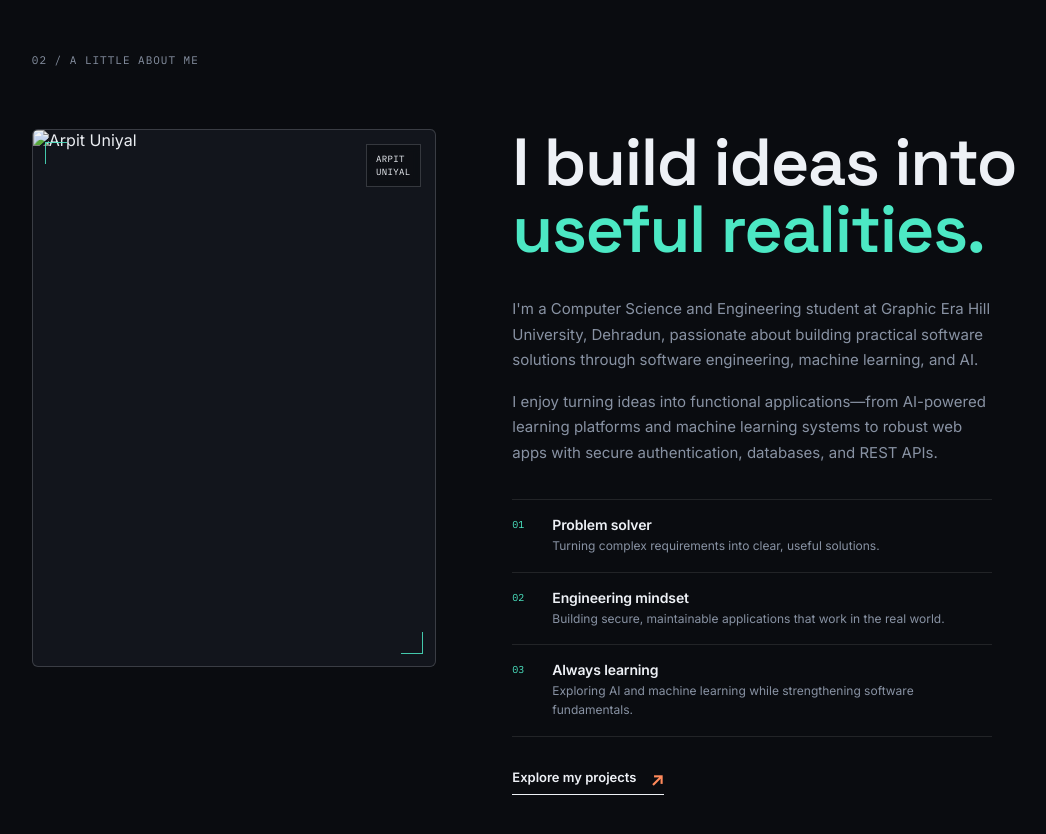
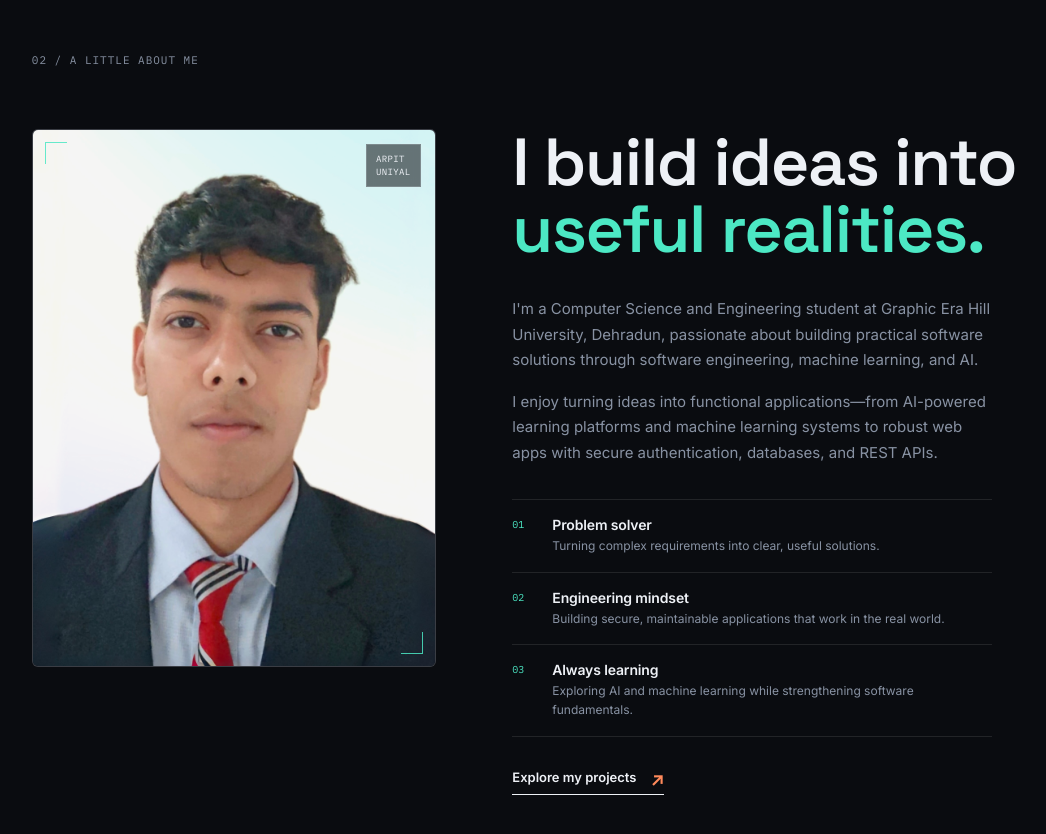
Before and after one commit to ArpitUniyal/arpit-portfolio, a plain HTML site: page index.html in a window 1280 px wide. Shown: the part 880-1714 px from the top of the page, without its empty margins (77-1123 px from the left). Drawn offline with nearby package versions, Linux system fonts and the light colour scheme; animation ran at ten frames a second.

Commit message:
Update portrait image source in index.html

```diff
--- a/index.html
+++ b/index.html
@@ -59,7 +59,7 @@
       <div class="about-grid">
         <div class="about-visual reveal">
           <div class="portrait-card">
-            <img class="portrait-photo" src="images/Photo_ID.jpg" alt="Arpit Uniyal" />
+            <img class="portrait-photo" src="images/Photo_ID.jpg (1).jpeg" alt="Arpit Uniyal" />
             <span class="portrait-stamp">ARPIT<br>UNIYAL<br></span>
             <span class="portrait-frame-corner tl"></span><span class="portrait-frame-corner br"></span>
           </div>
```
